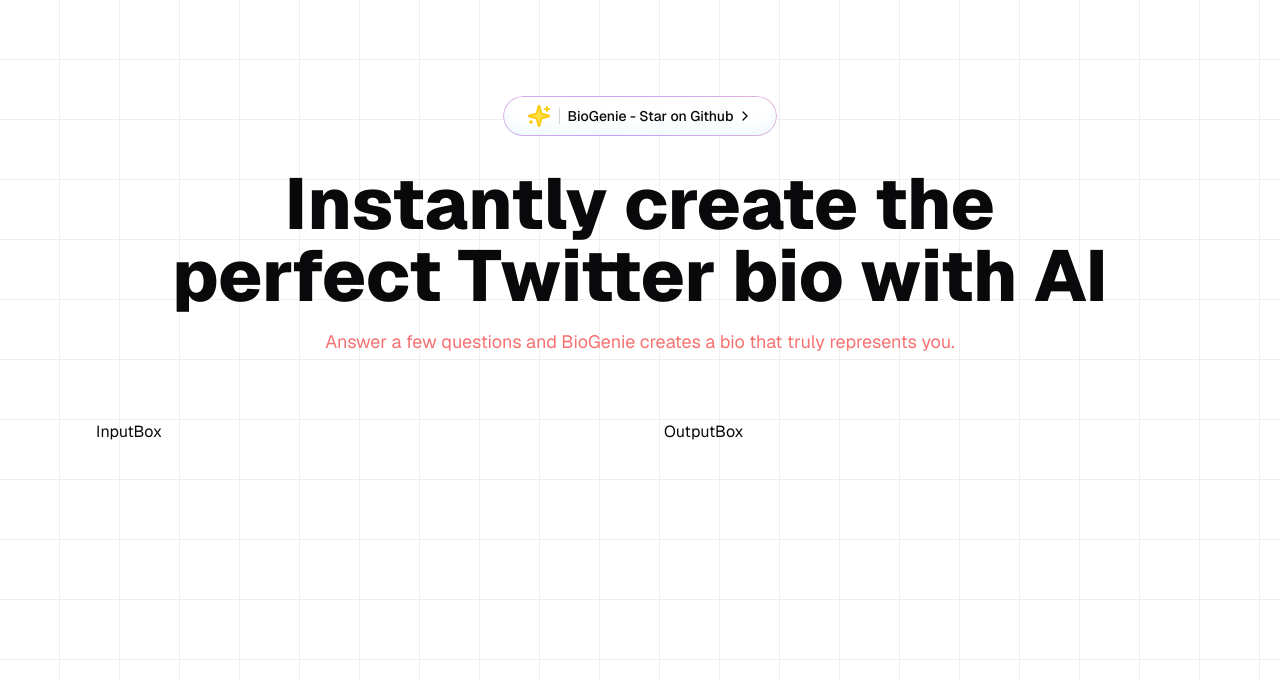
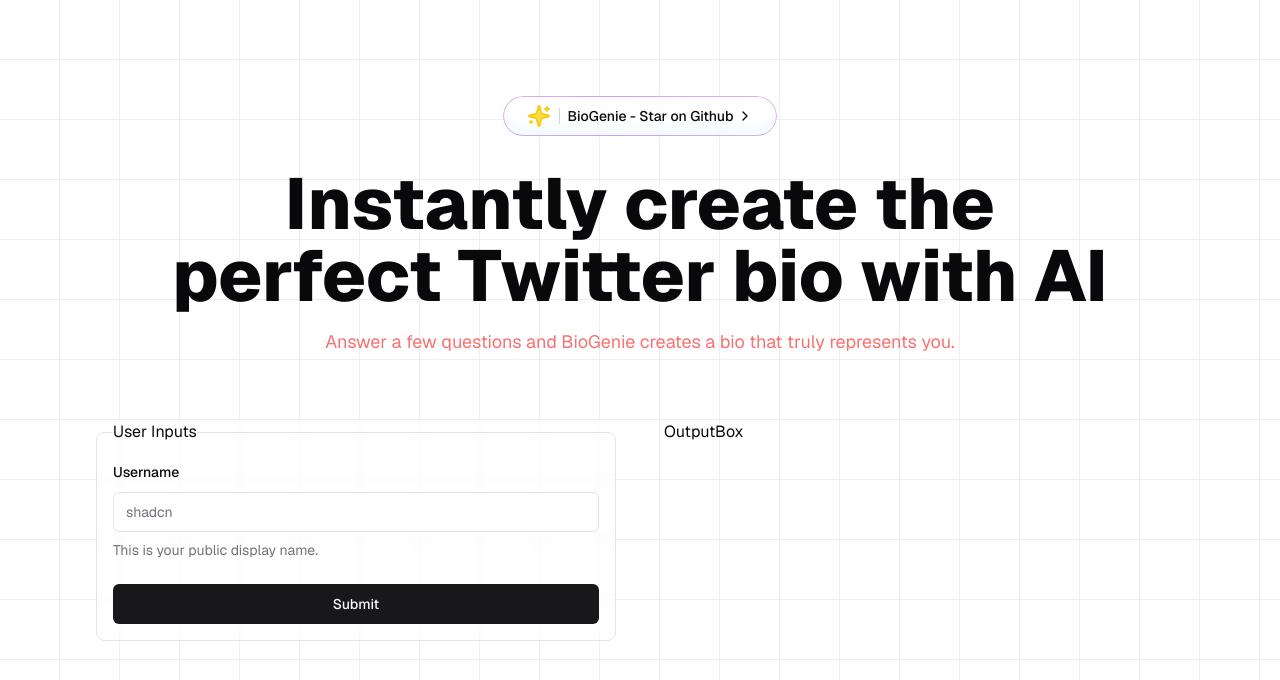
Before and after one commit to Stroller15/BioGenie-ai, a Next.js app: page / in a window 1280 px wide. Shown: the top 680 px of the page. Built offline with nearby package versions, Linux system fonts and the light colour scheme.

Commit message:
build user input form

```diff
--- a/src/components/shared/InputBox.tsx
+++ b/src/components/shared/InputBox.tsx
@@ -1,8 +1,89 @@
+"use client"
+
 import React from 'react'
+import { useForm } from 'react-hook-form'
+import { zodResolver } from "@hookform/resolvers/zod"
+import { z } from "zod"
+
+import { Button } from "@/components/ui/button"
+import {
+  Form,
+  FormControl,
+  FormDescription,
+  FormField,
+  FormItem,
+  FormLabel,
+  FormMessage,
+} from "@/components/ui/form"
+import { Input } from "@/components/ui/input"
+
+
+const formSchema = z.object({
+  model: z.string().min(1, "Model is required"),
+  creativeness: z.number().min(0, "Temperature must be atleast 0").max(2, "Temerature must be at most 1"),
+  content: z.string().min(50, "The content should contain at least 50 characters.").max(500, "The content should be a maximum of 500 characters."),
+  type: z.enum(["personal", "brand"], {
+    errorMap: () => ({message: "Type is required!"})
+  }),
+  tone: z.enum(["professional", "casual", "sarcastic", "funny", "passionate", "thoughtful"], {
+    errorMap: () => ({message: "Tone is required!"})
+  }),
+  emojis: z.boolean()
+
+})
 
 const InputBox = () => {
+  // 1. Define your form.
+  const form = useForm<z.infer<typeof formSchema>>({
+    resolver: zodResolver(formSchema),
+    defaultValues: {
+      model: "llama3-8b-8192",
+      creativeness: 1,
+      content: "",
+      type: "personal",
+      tone: "professional",
+      emojis: false,
+    },
+  })
+
+  // 2. Define a submit handler.
+  function onSubmit(values: z.infer<typeof formSchema>) {
+    // Do something with the form values.
+    // ✅ This will be type-safe and validated.
+    console.log(values)
+  }
+
   return (
-    <div>InputBox</div>
+    <div className='relative flex flex-col items-start gap-8'>
+      <Form {...form}>
+      <form onSubmit={form.handleSubmit(onSubmit)} className="grid w-full items-start gpa-6">
+        <fieldset className='grid gap-6 rounded-[8px] border p-4 bg-background/10 backdrop-blur-sm'>
+          <legend>User Inputs</legend>
+          <div className='grid gap-3'>
+          <FormField
+          control={form.control}
+          name="username"
+          render={({ field }) => (
+            <FormItem>
+              <FormLabel>Username</FormLabel>
+              <FormControl>
+                <Input placeholder="shadcn" {...field} />
+              </FormControl>
+              <FormDescription>
+                This is your public display name.
+              </FormDescription>
+              <FormMessage />
+            </FormItem>
+
+          )}
+        />
+        </div>
+        <Button type="submit">Submit</Button>
+        </fieldset>
+      </form>
+    </Form>
+
+    </div>
   )
 }
 
```
